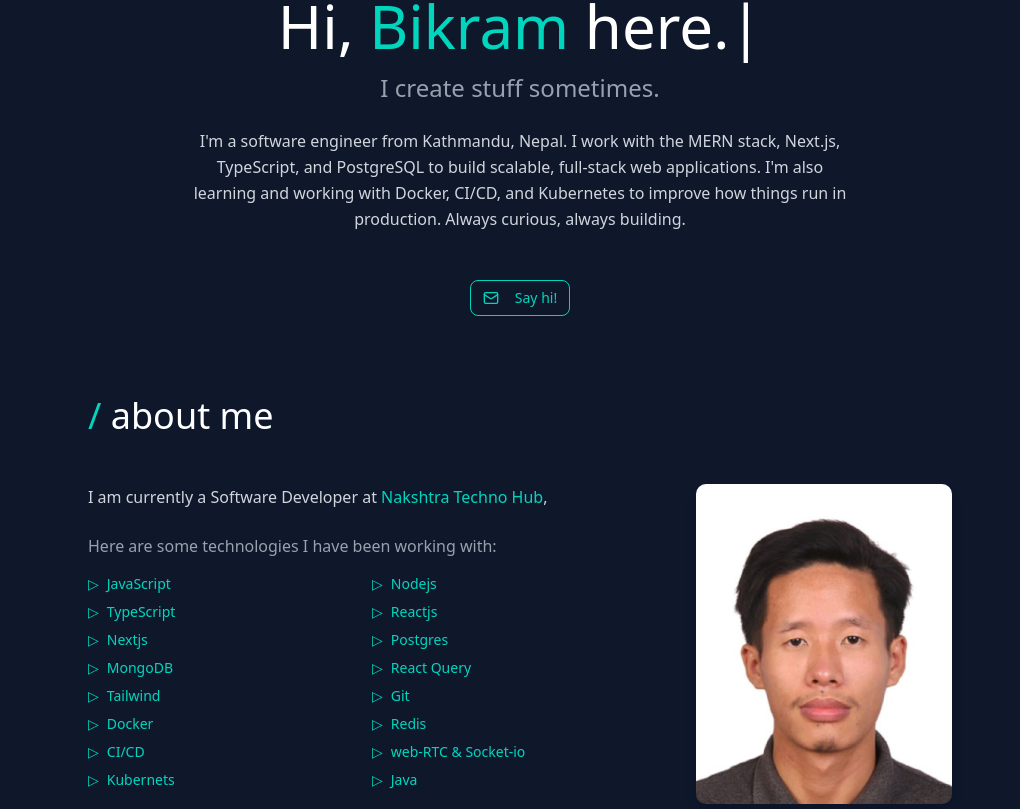
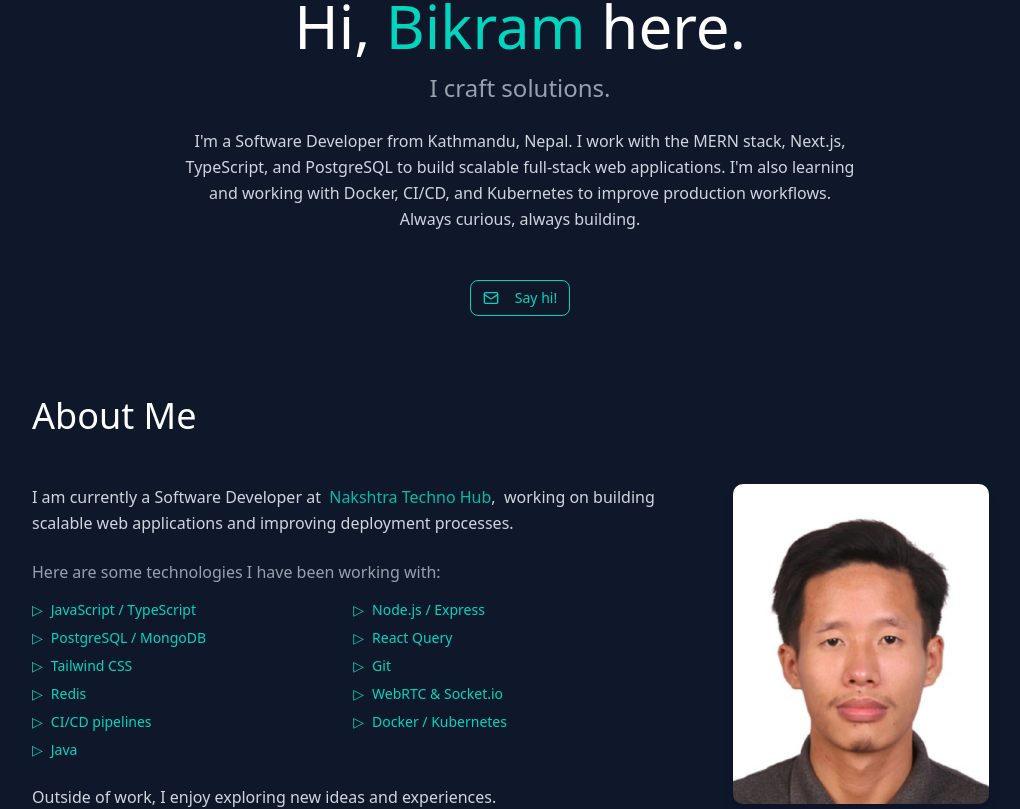
Before and after one commit to raibikram/portfolio-Nextjs, a Next.js app: page / in a window 1280 px wide. Shown: the part 340-1149 px from the top of the page, without its empty margins (120-1140 px from the left). Built offline with nearby package versions, Linux system fonts and the light colour scheme.

Commit message:
update ui

```diff
--- a/src/components/about.tsx
+++ b/src/components/about.tsx
@@ -6,17 +6,19 @@ const About = () => {
   return (
     <div className="max-w-6xl mx-auto">
       <h2 className="text-3xl md:text-4xl font-light mb-12 text-left">
-        <span className="text-teal-400">/</span> about me
+        {/* <span className="text-teal-400">/</span>  */}
+        About Me
       </h2>
       <div className="grid md:grid-cols-3 gap-12 items-start">
         <div className="md:col-span-2 space-y-6">
           <p className="text-gray-300 leading-relaxed">
-            I am currently a Software Developer at{" "}
-            <span className="text-teal-400">Nakshtra Techno Hub</span>,
+            I am currently a Software Developer at  &nbsp;
+            <span className="text-teal-500 ">Nakshtra Techno Hub</span>, &nbsp;
             {/* working in the AWS sector under team Route 53. At the same time,
                 I am undertaking a part-time Master&apos;s of Science in Software
                 Engineering at */}
             {/* <span className="text-teal-400">University of Oxford</span>. */}
+            working on building scalable web applications and improving deployment processes.
           </p>
           <div>
             <p className="text-gray-400 mb-4">
@@ -33,8 +35,9 @@ const About = () => {
             </div>
           </div>
           <p className="text-gray-300 leading-relaxed">
-            Outside of work, I&apos;m interested in following the developments
-            of science.
+            {/* Outside of work, I&apos;m interested in following the developments
+            of science. */}
+           Outside of work, I enjoy exploring new ideas and experiences.
           </p>
         </div>
         <div className="flex justify-center">
--- a/src/components/experience.tsx
+++ b/src/components/experience.tsx
@@ -9,7 +9,8 @@ export default function Experience() {
   return (
     <div className="max-w-4xl mx-auto">
       <h2 className="text-3xl md:text-4xl font-light mb-12 text-left">
-        <span className="text-teal-400">/</span> experience
+        {/* <span className="text-teal-400">/</span> */}
+         Experience
       </h2>
 
       <div className="hidden  sm:grid sm:grid-cols-5 gap-6">
@@ -32,7 +33,7 @@ export default function Experience() {
 
         {/* Right column - Experience details */}
         <div className="md:col-span-4 border-l border-teal-400/30 pl-6">
-          <div className="min-h-[400px]">
+          <div className="h-auto">
             <div
               key={selectedIndex}
               className="animate-in fade-in duration-300"
--- a/src/components/home.tsx
+++ b/src/components/home.tsx
@@ -60,19 +60,21 @@ function Home() {
 
       <div className="mb-6">
         <h1 className="text-4xl md:text-6xl font-light mb-4">
-          Hi, <span className="text-teal-400">Bikram</span> here.|
+          Hi, <span className="text-teal-400">Bikram</span> here.
         </h1>
         <h2 className="text-xl md:text-2xl text-gray-400 font-light">
-          I create stuff sometimes.
+          I craft solutions.
         </h2>
       </div>
 
       <p className="text-gray-300 max-w-2xl mb-12 leading-relaxed text-sm md:text-base">
-        I&apos;m a software engineer from Kathmandu, Nepal. I work with the MERN
+        {/* I&apos;m a software engineer from Kathmandu, Nepal. I work with the MERN
         stack, Next.js, TypeScript, and PostgreSQL to build scalable, full-stack
         web applications. I&apos;m also learning and working with Docker, CI/CD,
         and Kubernetes to improve how things run in production. Always curious,
-        always building.
+        always building. */}
+
+        I&apos;m a Software Developer from Kathmandu, Nepal. I work with the MERN stack, Next.js, TypeScript, and PostgreSQL to build scalable full-stack web applications. I&apos;m also learning and working with Docker, CI/CD, and Kubernetes to improve production workflows. Always curious, always building.
       </p>
 
       <Button
--- a/src/components/projects.tsx
+++ b/src/components/projects.tsx
@@ -6,7 +6,8 @@ export default function Projects() {
   return (
     <div className="max-w-6xl mx-auto w-full">
       <h2 className="text-3xl md:text-4xl font-light mb-12 text-left">
-        <span className="text-teal-400">/</span> projects
+        {/* <span className="text-teal-400">/</span>  */}
+        Projects
       </h2>
       <div className="grid md:grid-cols-2 lg:grid-cols-3 gap-6 mb-12">
         {projectData.map((project, index) => (
--- a/src/lib/data/experienceData.ts
+++ b/src/lib/data/experienceData.ts
@@ -9,6 +9,7 @@ export const experienceData: IExperienceData[] = [
       "Developed MVP from scratch using Nextjs, Nodejs",
       "Collaborated with design team to implement responsive UI/UX",
       "Built 10+ client websites using modern web technologies",
+      "Develop real-time features using WebRTC and Socket.io"
     ],
   },
   {
@@ -16,9 +17,10 @@ export const experienceData: IExperienceData[] = [
     role: "MERN Stack Developer",
     duration: "2024 - 2025",
     highlights: [
-      "Developed MVP from scratch using React, Express.js, and PostgreSQL",
-      "Built 10+ client websites using modern web technologies",
+      "Build scalable web applications using MERN stack and Next.js",
+      "Built 8+ client websites using modern web technologies",
       "Collaborated with design team to implement responsive UI/UX",
+      "Collaborated on REST API integration and state management"
     ],
   },
   // {
--- a/src/lib/data/techStack.ts
+++ b/src/lib/data/techStack.ts
@@ -1,18 +1,13 @@
 export const techStack: string[] = [
-"JavaScript",
-  "Nodejs",
-  "TypeScript",
-  "Reactjs",
-  "Nextjs",
-  "Postgres",
-  "MongoDB",
+  "JavaScript / TypeScript",
+  "Node.js / Express",
+  "PostgreSQL / MongoDB",
   "React Query",
-  "Tailwind",
+  "Tailwind CSS",
   "Git",
-  "Docker",
   "Redis",
-  "CI/CD",
-  "web-RTC & Socket-io",
-  "Kubernets",
+  "WebRTC & Socket.io",
+  "CI/CD pipelines",
+  "Docker / Kubernetes",
   "Java",
 ];
```
